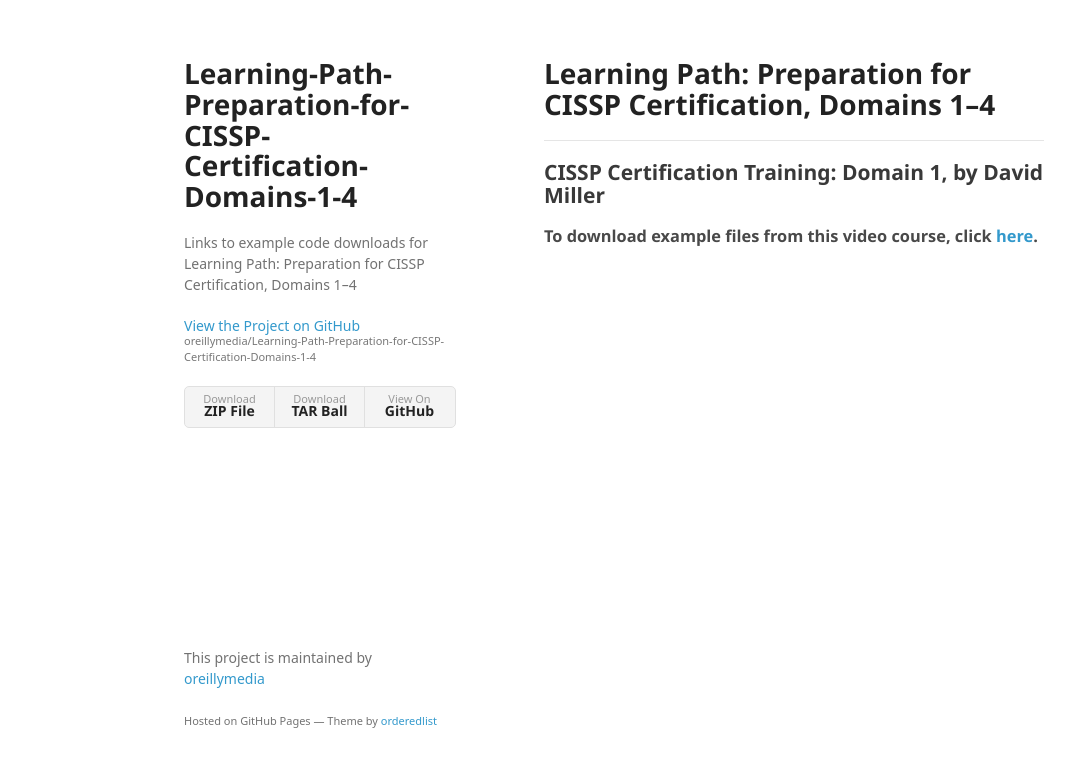
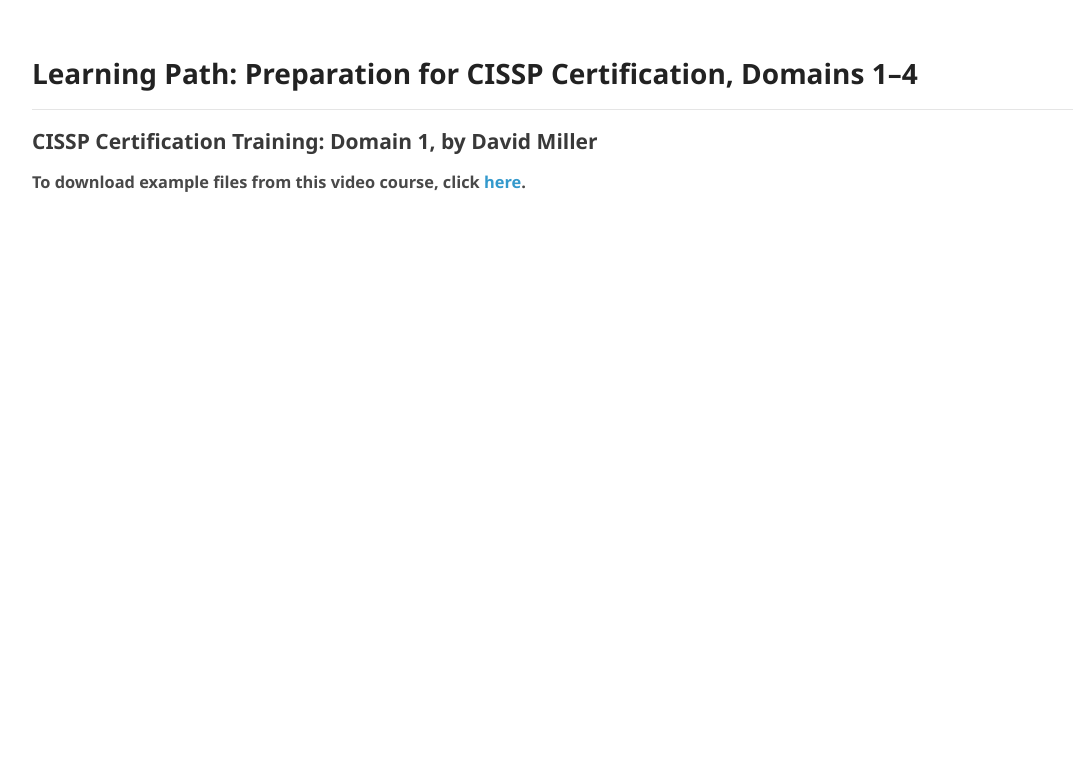
Before and after one commit to oreillymedia/Learning-Path-Preparation-for-CISSP-Certification-Domains-1-4, a plain HTML site: page index.html in a window 1280 px wide. Shown: the whole page, without its empty margins (26-1099 px from the left). Drawn offline with Linux system fonts and the light colour scheme; a web font is replaced by a local one.

Commit message:
Update index.html

```diff
--- a/index.html
+++ b/index.html
@@ -13,21 +13,6 @@
     <![endif]-->
   </head>
   <body>
-    <div class="wrapper">
-      <header>
-        <h1>Learning-Path-Preparation-for-CISSP-Certification-Domains-1-4</h1>
-        <p>Links to example code downloads for  Learning Path: Preparation for CISSP Certification, Domains 1–4</p>
-
-        <p class="view"><a href="https://github.com/oreillymedia/Learning-Path-Preparation-for-CISSP-Certification-Domains-1-4">View the Project on GitHub <small>oreillymedia/Learning-Path-Preparation-for-CISSP-Certification-Domains-1-4</small></a></p>
-
-
-        <ul>
-          <li><a href="https://github.com/oreillymedia/Learning-Path-Preparation-for-CISSP-Certification-Domains-1-4/zipball/master">Download <strong>ZIP File</strong></a></li>
-          <li><a href="https://github.com/oreillymedia/Learning-Path-Preparation-for-CISSP-Certification-Domains-1-4/tarball/master">Download <strong>TAR Ball</strong></a></li>
-          <li><a href="https://github.com/oreillymedia/Learning-Path-Preparation-for-CISSP-Certification-Domains-1-4">View On <strong>GitHub</strong></a></li>
-        </ul>
-      </header>
-      <section>
         <h1>
 <a id="learning-path-preparation-for-cissp-certification-domains-14" class="anchor" href="#learning-path-preparation-for-cissp-certification-domains-14" aria-hidden="true"><span aria-hidden="true" class="octicon octicon-link"></span></a>Learning Path: Preparation for CISSP Certification, Domains 1–4</h1>
 
@@ -38,13 +23,5 @@
 
 <h3>
 <a id="to-download-example-files-from-this-video-course-click-here" class="anchor" href="#to-download-example-files-from-this-video-course-click-here" aria-hidden="true"><span aria-hidden="true" class="octicon octicon-link"></span></a>To download example files from this video course, click <a href="http://examples.oreilly.com/0636920040798/">here</a>.</h3>
-      </section>
-      <footer>
-        <p>This project is maintained by <a href="https://github.com/oreillymedia">oreillymedia</a></p>
-        <p><small>Hosted on GitHub Pages &mdash; Theme by <a href="https://github.com/orderedlist">orderedlist</a></small></p>
-      </footer>
-    </div>
-    <script src="javascripts/scale.fix.js"></script>
-
   </body>
 </html>
```
